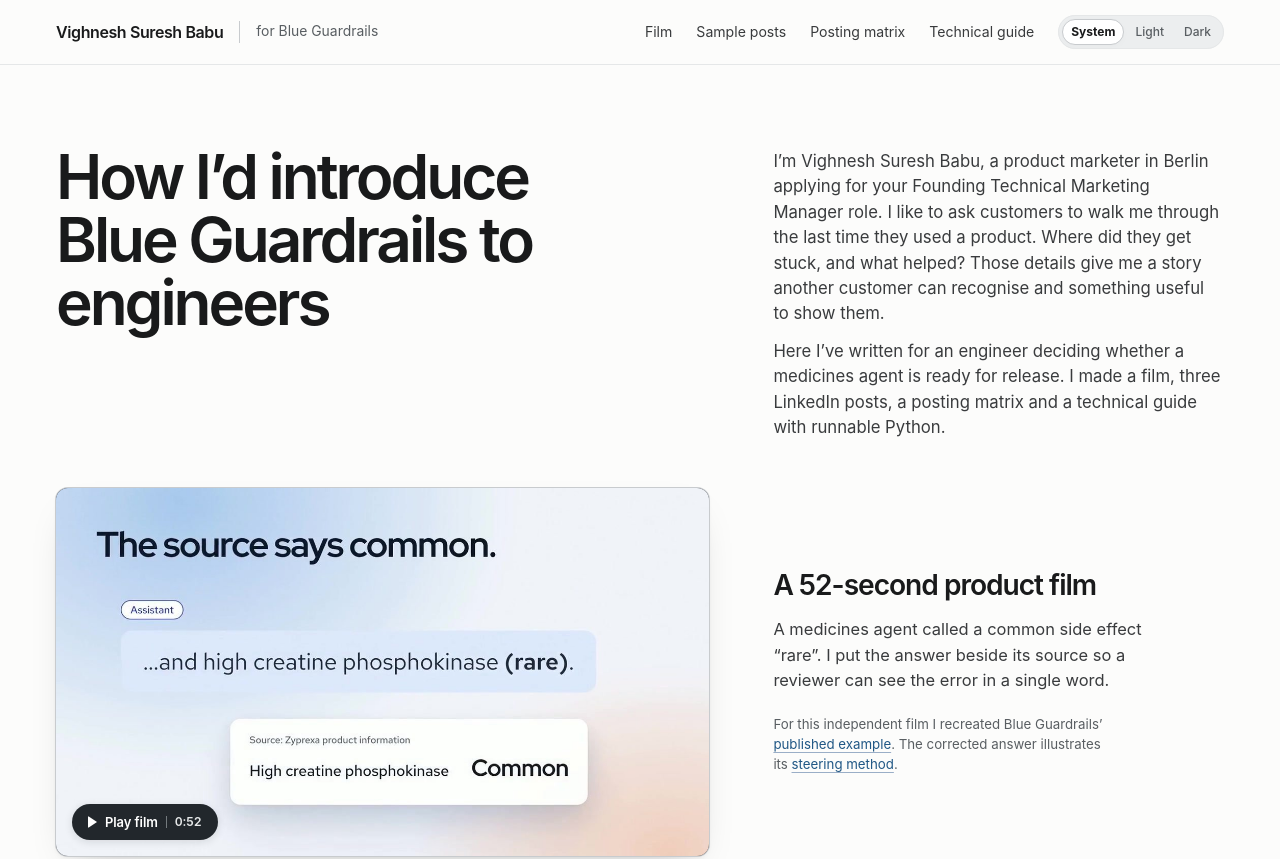
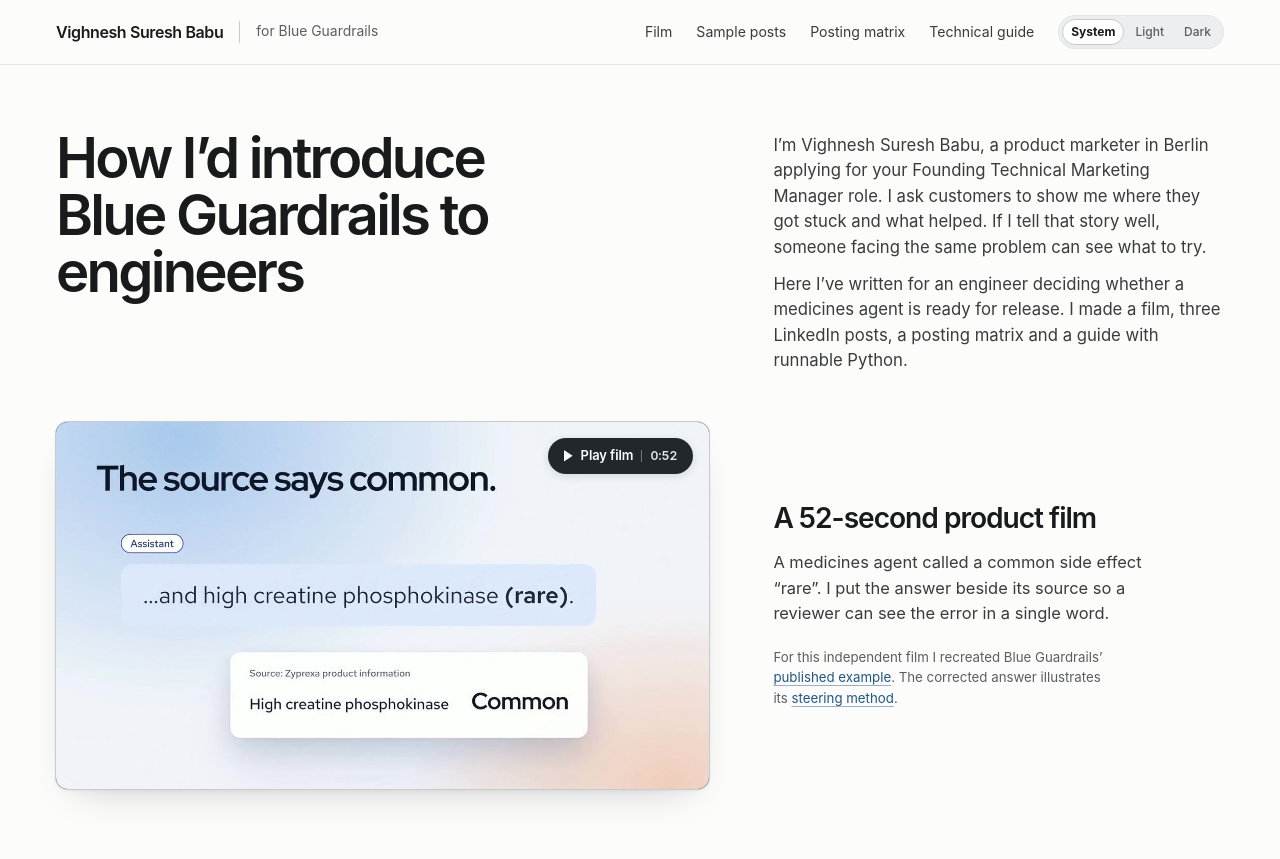
Before and after one commit to VB-Per/blue-guardrails-work-sample, a plain HTML site: page index.html in a window 1280 px wide. Shown: the top 859 px of the page. Drawn offline with Linux system fonts and the light colour scheme.

Commit message:
Tighten the opening and keep the play control visible at laptop widths

```diff
--- a/index.html
+++ b/index.html
@@ -456,11 +456,11 @@ h2 + .stage-copy, h3 + .stage-copy { margin-top: 14px }
 .mast nav a { display: inline-flex; align-items: center; min-height: 36px }
 .appearance { margin-left: var(--space-2); border-color: var(--soft-line); background: var(--tint) }
 .appearance span { padding: 4px 8px; line-height: 1.4; font-weight: 520 }
-.hero { padding: var(--section-pad) 0; border: 0 }
+.hero { padding: var(--space-16) 0 var(--section-pad); border: 0 }
 .hero-heading, .feature-film { display: grid; grid-template-columns: minmax(0,1.45fr) minmax(0,1fr); column-gap: var(--page-gap) }
 .hero-heading { align-items: start }
 .hero h1 {
-  margin: 0; max-width: 19ch; font-size: clamp(3.15rem,4.85vw,4.65rem);
+  margin: 0; max-width: 100%; font-size: clamp(3.15rem,4.4vw,4.125rem);
   line-height: 1.015; letter-spacing: -.049em; font-weight: 600; text-wrap: balance;
 }
 .company-name { white-space: nowrap }
@@ -491,6 +491,7 @@ h2 + .stage-copy, h3 + .stage-copy { margin-top: 14px }
 .play-chip time { font-variant-numeric:tabular-nums; padding-left:var(--space-2); border-left:1px solid #747a7e; font-size:.77rem; color:#e6e8e9 }
 .film-start:hover .play-chip { background:#101416 }
 .film-start:focus-visible { outline-offset:-5px; border-radius:inherit; outline-color:#0c5eac }
+@media (min-width: 1001px) { .film-start { align-items:flex-start; justify-content:flex-end } }
 .feature-film figcaption { max-width:39ch; padding-block: var(--space-6) }
 .feature-film figcaption h2 { font-size:clamp(1.5rem,2.2vw,2.1rem); font-weight:600; letter-spacing:-.037em; line-height:1.1 }
 .feature-film figcaption h2 + p { margin-top:var(--space-4); color:var(--body); font-size:1.03rem; line-height:1.56 }
@@ -504,6 +505,7 @@ h2 + .stage-copy, h3 + .stage-copy { margin-top: 14px }
 @media (max-width: 780px) {
   :root { --gutter:var(--space-6); --page-gap:var(--space-6); --section-pad:var(--space-12) }
   .hero-heading, .feature-film { display:block }
+  .hero { padding-top: var(--section-pad) }
   .hero h1 { font-size:clamp(2.55rem, 7.3vw, 3.85rem); max-width:23ch }
   .hero .hero-intro { font-size:1rem; max-width:54ch; margin-top:var(--space-5); padding:0 }
   .feature-film { margin-top:var(--space-8) }
@@ -744,8 +746,8 @@ h2 + .stage-copy, h3 + .stage-copy { margin-top: 14px }
 <section id="top" class="hero"><div class="wrap">
 <div class="hero-heading">
 <h1 aria-label="How I’d introduce Blue Guardrails to engineers">How I’d introduce <span class="company-name">Blue Guardrails</span> to engineers</h1>
-<div class="hero-intro"><p>I’m Vighnesh Suresh Babu, a product marketer in Berlin applying for your Founding Technical Marketing Manager role. I like to ask customers to walk me through the last time they used a product. Where did they get stuck, and what helped? Those details give me a story another customer can recognise and something useful to show them.</p>
-<p>Here I’ve written for an engineer deciding whether a medicines agent is ready for release. I made a film, three LinkedIn posts, a posting matrix and a technical guide with runnable Python.</p></div>
+<div class="hero-intro"><p>I’m Vighnesh Suresh Babu, a product marketer in Berlin applying for your Founding Technical Marketing Manager role. I ask customers to show me where they got stuck and what helped. If I tell that story well, someone facing the same problem can see what to try.</p>
+<p>Here I’ve written for an engineer deciding whether a medicines agent is ready for release. I made a film, three LinkedIn posts, a posting matrix and a guide with runnable Python.</p></div>
 </div>
 <figure id="film" class="feature-film">
 <div class="film-frame"><video controls playsinline preload="none" poster="assets/film-poster.jpg" aria-label="Vighnesh’s 52-second Blue Guardrails product film"><source src="assets/blue-guardrails-film.mp4" type="video/mp4"></source></video>
```
Also changed, not shown: 1 other file.
